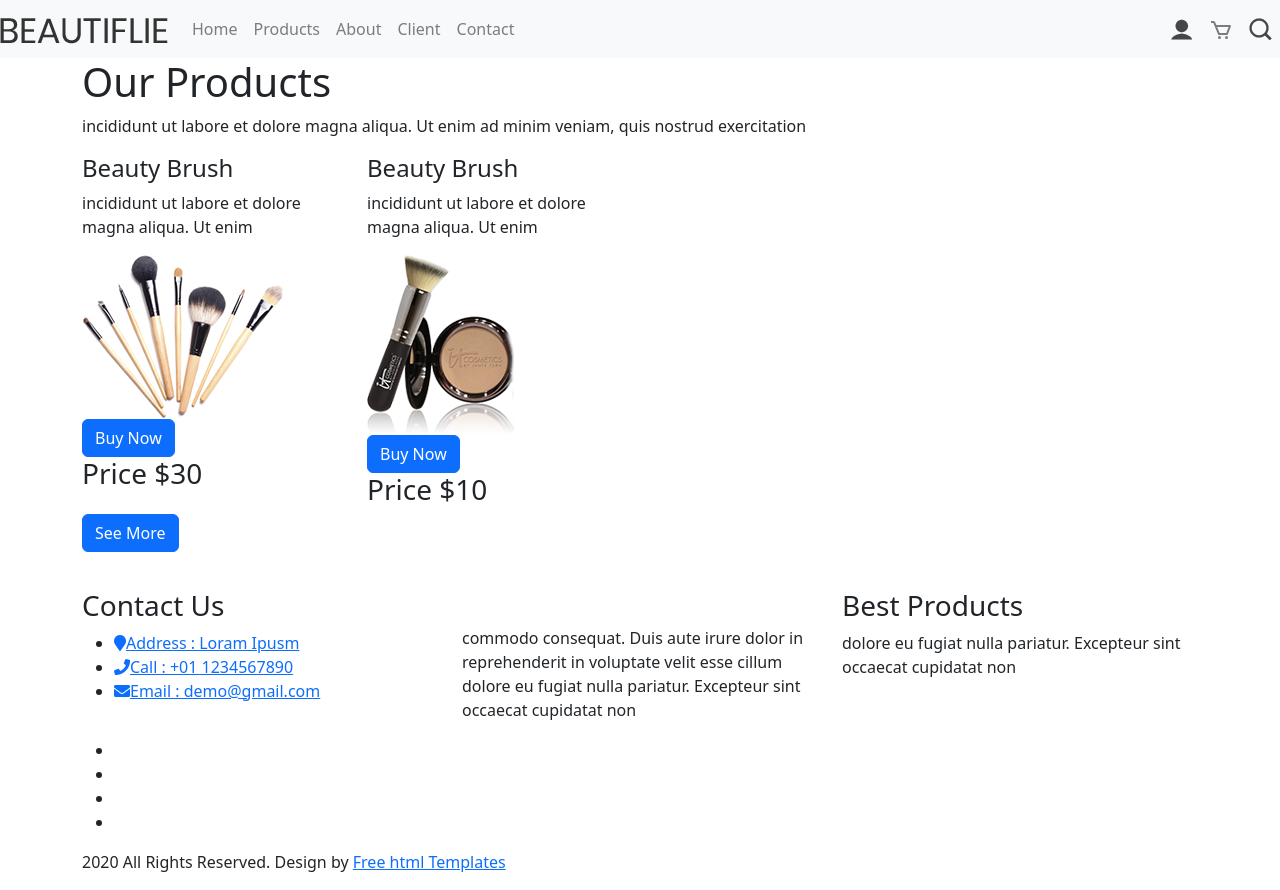
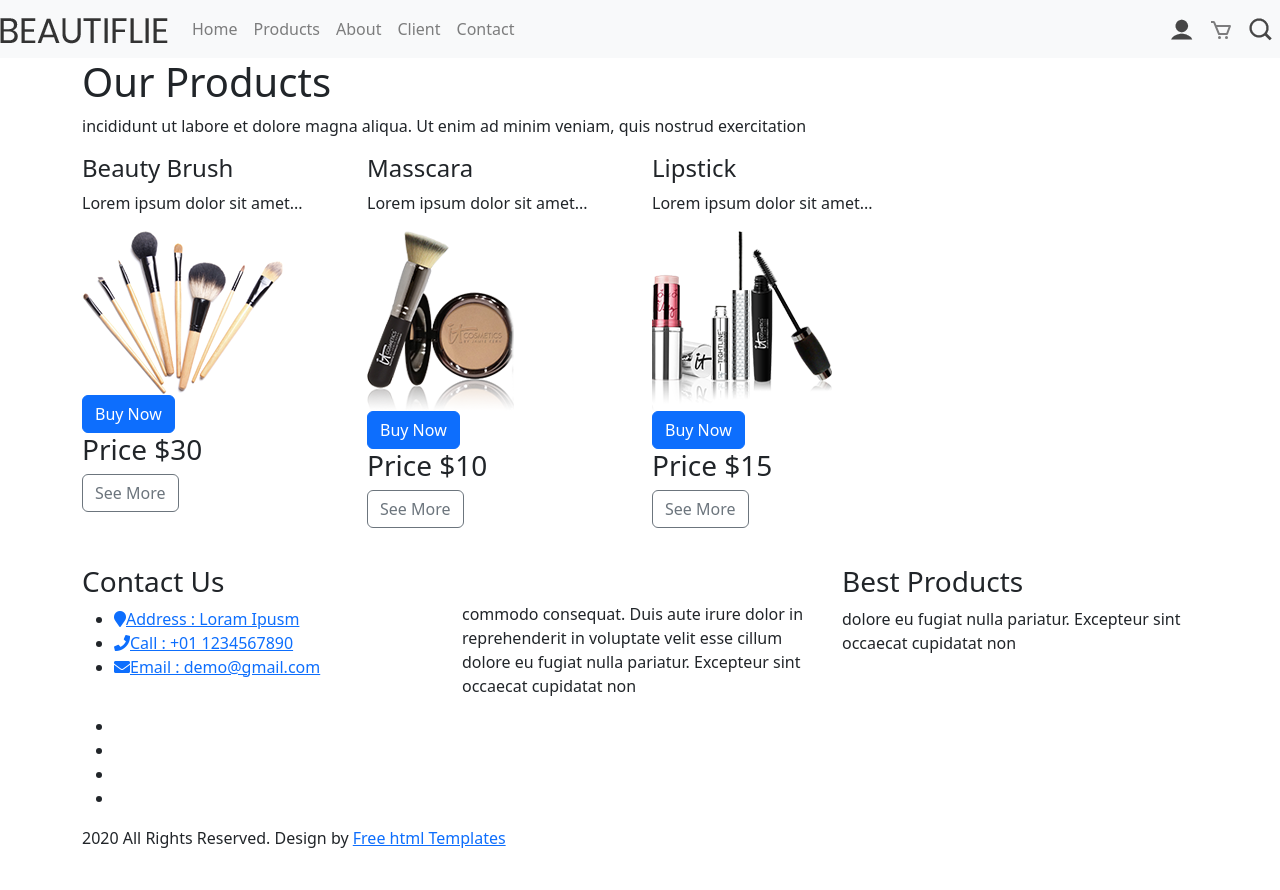
Before and after one commit to BozhidarIvanov/cosmetics, a React (Vite) app: page /products in a window 1280 px wide. After the commit the page ends 866 px from the top, so only its background shows below. Built offline with nearby package versions, Linux system fonts and the light colour scheme.

Commit message:
searching

```diff
--- a/src/App.jsx
+++ b/src/App.jsx
@@ -1,4 +1,4 @@
-import React from 'react';
+import {useState} from 'react';
 
 import 'bootstrap/dist/css/bootstrap.min.css';
 
@@ -14,25 +14,49 @@ import { About } from './components/about/About';
 import { Header } from './components/header/Header';
 import Banner from './components/banner/Banner';
 import Login from './components/login/Login';
+import Register from './components/register/Register';
 import Product from './components/product/Product';
 import { AuthProvider } from './context/authContex';
 import { CartProvider } from './context/CartContext';
 import Cart from './components/cart/Cart';
 
 function App() {
+  const [searchQuery, setSearchQuery] = useState('');
+  const exampleProducts = [
+    {
+      name: 'Beauty Brush',
+      price: 30,
+      description: 'Lorem ipsum dolor sit amet...',
+      image: 'images/img-1.png',
+    },
+    {
+      name: 'Masscara',
+      price: 10,
+      description: 'Lorem ipsum dolor sit amet...',
+      image: 'images/img-2.png',
+    },
+    {
+      name: 'Lipstick',
+      price: 15,
+      description: 'Lorem ipsum dolor sit amet...',
+      image: 'images/img-3.png',
+    },
+    // Add more products as needed
+  ];
   return (
     <div>
       <AuthProvider>
-        <CartProvider>
-          <Header />
+        <CartProvider >
+          <Header setSearchQuery={setSearchQuery} />
 
           <Routes>
             <Route path="/" element={<Banner />}></Route>
-            <Route path="/products" element={<Product />}></Route>
+            <Route path="/products" element={<Product products={exampleProducts} searchQuery={searchQuery} />}>  </Route>
             <Route path="/about" element={<About />}></Route>
             <Route path="/customer" element={<Customer />}></Route>
             <Route path="/contact" element={<Contact />}></Route>
             <Route path="/login" element={<Login />}></Route>
+            <Route path="/register" element={<Register />}></Route>
             <Route path="/cart" element={<Cart />}></Route>
           </Routes>
 
--- a/src/components/login/Login.jsx
+++ b/src/components/login/Login.jsx
@@ -8,6 +8,7 @@ const Login = () => {
   const [email, setEmail] = useState('');
   const [password, setPassword] = useState('');
   const { loginHandler } = useContext(AuthContext);
+  const navigate = useNavigate();
 
   const handleEmailChange = (e) => {
     setEmail(e.target.value);
@@ -25,6 +26,7 @@ const Login = () => {
 
     console.log(result + '443');
     // Logic for form submission
+    navigate("/")
   };
 
   return (
--- a/src/components/product/Product.jsx
+++ b/src/components/product/Product.jsx
@@ -1,23 +1,25 @@
-import React, { useContext, useState } from 'react';
+import React, { useContext, useState, useEffect } from 'react';
 import { CartContext } from '../../context/CartContext';
 import { Container, Row, Col, Button, Image, Modal } from 'react-bootstrap';
 
-const Product = () => {
-  const { cart, addToCart } = useContext(CartContext);
-  const [showModal, setShowModal] = useState(false); // State to manage modal visibility
+const Product = ({ products, searchQuery }) => {
+  const { addToCart } = useContext(CartContext);
+  const [filteredProducts, setFilteredProducts] = useState([]);
+  const [showModal, setShowModal] = useState(false);
   const [selectedProduct, setSelectedProduct] = useState(null);
 
-  const handleSeeMoreClick = (productName, price) => {
-    // Set the selected product details to be displayed in the modal
-    const productDetails = {
-      name: productName,
-      price: price,
-      // Add more details here if needed
-    };
-
-    setSelectedProduct(productDetails);
-    setShowModal(true); // Show the modal
-  };
+  useEffect(() => {
+    // Filter products based on searchQuery
+    if (searchQuery) {
+      const filtered = products.filter(product =>
+        product.name.toLowerCase().includes(searchQuery.toLowerCase())
+      );
+      setFilteredProducts(filtered);
+    } else {
+      // Reset to original products if search query is empty
+      setFilteredProducts(products);
+    }
+  }, [searchQuery, products]);
 
   const generateUniqueId = () => {
     const timestamp = Date.now().toString(36);
@@ -25,16 +27,18 @@ const Product = () => {
     return `${timestamp}-${randomString}`;
   };
 
-  const handleBuyNowClick = (productName, price) => {
-    // Create a new product object
+  const handleBuyNowClick = (product) => {
     const newProduct = {
       id: generateUniqueId(),
-      name: productName,
-      price: price,
+      name: product.name,
+      price: product.price,
+    };
+    addToCart(newProduct);
   };
 
-    // Add the product to the cart using the context function
-    addToCart(newProduct);
+  const handleSeeMoreClick = (product) => {
+    setSelectedProduct(product);
+    setShowModal(true);
   };
 
   return (
@@ -50,54 +54,31 @@ const Product = () => {
           </Col>
         </Row>
         <Row>
-          <Col lg={3} sm={6}>
+          {filteredProducts.map((product, index) => (
+            <Col lg={3} sm={6} key={index}>
               <div className="product_box">
-              <h4 className="bursh_text">Beauty Brush</h4>
-              <p className="lorem_text">
-                incididunt ut labore et dolore magna aliqua. Ut enim
-              </p>
-              <Image src="images/img-1.png" className="image_1" />
+                <h4 className="bursh_text">{product.name}</h4>
+                <p className="lorem_text">{product.description}</p>
+                <Image src={product.image} className={`image_${index}`} />
                 <div className="btn_main">
                   <Button
                     variant="primary"
-                  onClick={() => handleBuyNowClick('Beauty Brush', 30)}
+                    onClick={() => handleBuyNowClick(product)}
                   >
                     Buy Now
                   </Button>
-                <h3 className="price_text">Price $30</h3>
+                  <h3 className="price_text">Price ${product.price}</h3>
                 </div>
+                <Button variant="outline-secondary" onClick={() => handleSeeMoreClick(product)}>
+                  See More
+                </Button>
               </div>
             </Col>
-          <Col lg={3} sm={6}>
-            <div className="product2_box">
-              <h4 className="bursh2_text">Beauty Brush</h4>
-              <p className="lorem2_text">
-                incididunt ut labore et dolore magna aliqua. Ut enim
-              </p>
-              <Image src="images/img-2.png" className="image_2" />
-              <div className="btn2_main">
-                <Button
-                  variant="primary"
-                  onClick={() => handleBuyNowClick('Beauty Set', 30)}
-                >
-                  Buy Now
-                </Button>
-                <h3 className="price_text2">Price $10</h3>
-              </div>
-            </div>
-          </Col>
-          {/* Repeat this structure for other product boxes */}
+          ))}
         </Row>
         <Row>
           <Col>
             <div className="seemore_bt">
-              <Button
-                variant="primary"
-                onClick={() => handleSeeMoreClick('Beauty Brush', 30)}
-              >
-                See More
-              </Button>
-
               <Modal show={showModal} onHide={() => setShowModal(false)}>
                 <Modal.Header closeButton>
                   <Modal.Title>
@@ -113,13 +94,10 @@ const Product = () => {
                   )}
                 </Modal.Body>
                 <Modal.Footer>
-                  <Button
-                    variant="secondary"
-                    onClick={() => setShowModal(false)}
-                  >
+                  <Button variant="secondary" onClick={() => setShowModal(false)}>
                     Close
                   </Button>
-                  {/* Add any other buttons or actions needed */}
+                  {/* Add other buttons or actions needed */}
                 </Modal.Footer>
               </Modal>
             </div>
--- /dev/null
+++ b/src/components/register/Register.jsx
@@ -0,0 +1,70 @@
+import { useState } from "react";
+
+const Register = () => {
+
+const [name, setName] = useState('');
+const [email, setEmail] = useState('');
+const [password, setPassword] = useState('');
+
+const onChangeNameHandler = (e) => {
+    setName(e.target.value)
+};
+
+const onChangeEmailHandler = (e) => {
+    setEmail(e.target.value)
+};
+
+const onChangePasswordHandler = (e) => {
+    setPassword(e.target.value)
+};
+
+const handleSubmit = async (e) => {
+     e.preventDefault();
+     const result = await fetch("http://localhost:3030/users/register", {
+        method: 'POST',
+        headers: {
+          'Content-Type': 'application/json',
+        },
+        body: JSON.stringify({ name, email, password }),
+      });
+      console.log(result);
+     console.log('Name:', name);
+     console.log('Email:', email);
+     console.log('Password:', password);
+
+}
+
+
+
+return(
+    <form onSubmit={handleSubmit}>
+        <label htmlFor="name">Name</label>
+       <input
+       type="text"
+       id="name"
+       value={name}
+       onChange={onChangeNameHandler}
+       />
+       <br />
+        <label htmlFor="email">Email</label>
+       <input
+       type="text"
+       id="email"
+       value={email}
+       onChange={onChangeEmailHandler}
+       />
+       <br />
+        <label htmlFor="password">Password</label>
+       <input
+       type="password"
+       id="password"
+       value={password}
+       onChange={onChangePasswordHandler}
+       />
+       <br />
+       <button type="submit">Sign in</button>
+    </form>
+)
+};
+
+export default Register;
```
Also changed, not shown: src/components/header/Header.jsx (+28 -6 lines). Lines whose indentation alone changed are shown as unchanged.
